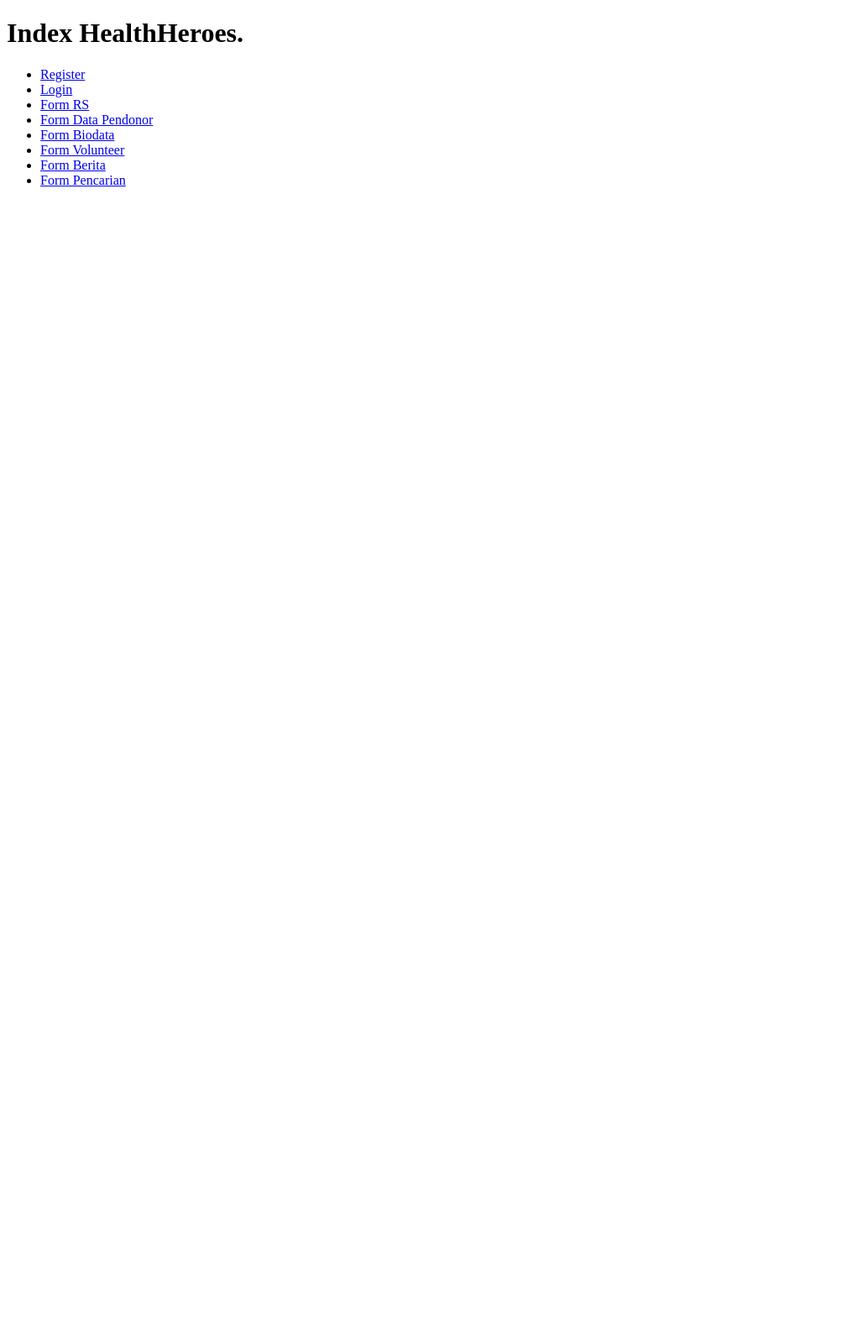
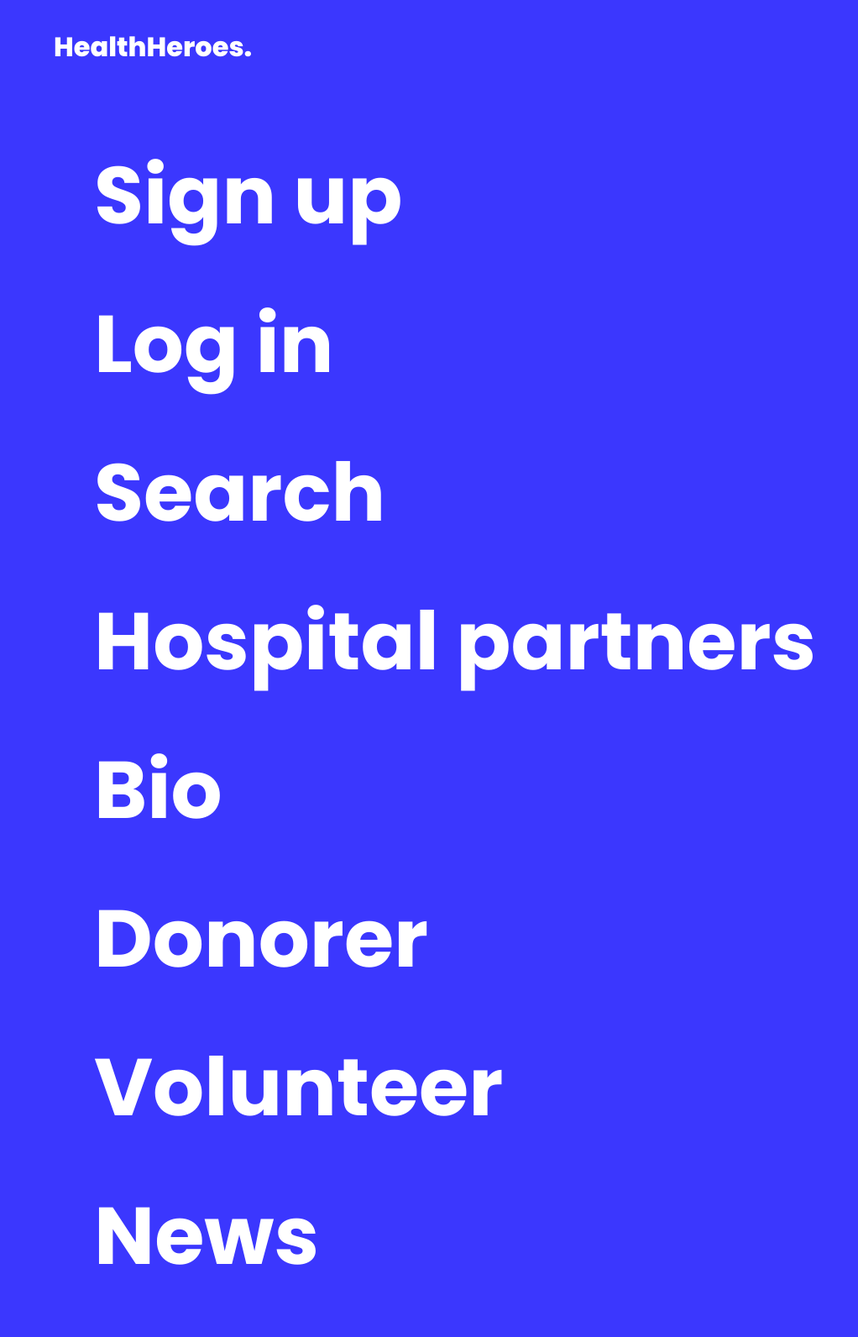
Before and after one commit to iniryan/HealthHeroes, a PHP site: page / in a window 1280 px wide. Shown: the whole page at 84% size, without its empty margins (0-1022 px from the left). Before the commit the page ends 222 px from the top, so only its background shows below. Run offline with PHP 8.4, Linux system fonts and the light colour scheme.

Commit message:
update index

```diff
--- a/assets/css/ryan.css
+++ b/assets/css/ryan.css
@@ -223,13 +223,72 @@ label {
 }
 
 .search {
-   padding: 24px;
+    padding: 24px;
 }
 
 .btn-search {
     margin-top: 32px;
     margin-bottom: 32px;
 }
+
+.menu-layer {
+    position: relative;
+    background: #3B37FE;
+    height: auto;
+}
+
+.logo-head {
+    margin-left: 64px;
+    padding-top: 32px;
+}
+
+.logo-head a {
+    font-weight: 800;
+    font-size: 32px;
+    text-decoration: none;
+    color: #FFFFFF;
+}
+
+.logo-head a:hover {
+    color: #252525;
+    transform: scale(2);
+}
+
+.head-container {
+    padding: 48px;
+}
+
+.head-wrapper {
+    display: flex;
+    justify-content: space-between;
+    align-items: center;
+}
+
+.menu-links {
+    display: flex;
+    justify-content: space-between;
+    align-items: center;
+    position: relative;
+}
+
+.menu-links li {
+    list-style: none;
+    margin-left: 64px;
+    margin-top: 32px;
+}
+
+.menu-links li a {
+    text-decoration: none;
+    color: #FFFFFF;
+    font-size: 96px;
+    font-weight: 700;
+}
+
+.menu-links li a:hover {
+    color: #252525;
+    transform: scale(2);
+}
+/* ================================================================================== */
 
 @media screen and (max-width: 1024px) {
     .box {
--- a/index.html
+++ b/index.html
@@ -5,34 +5,47 @@
     <meta http-equiv="X-UA-Compatible" content="IE=edge">
     <meta name="viewport" content="width=device-width, initial-scale=1.0">
     <title>HealthHeroes.</title>
+    <link rel="stylesheet" href="assets/css/ryan.css">
 </head>
 <body>
-    <h1>Index HealthHeroes.</h1>
+    <div class="menu-layer">
+        <div class="logo-head">
+            <a href="page/login.html">HealthHeroes.</a>
+        </div>
+        <div class="head-container">
+            <div class="head-wrapper">
+                <div class="menu-links">
+                    <nav>
                         <ul>
                             <li>
-            <a href="page/register.html">Register</a>
+                                <a href="./page/register.html">Sign up</a>
                             </li>
                             <li>
-            <a href="page/login.html">Login</a>
+                                <a href="./page/login.html">Log in</a>
                             </li>
                             <li>
-            <a href="page/formRS.html">Form RS</a>
+                                <a href="./page/formPencarian.html">Search</a>
                             </li>
                             <li>
-            <a href="page/FormDataPendonor.html">Form Data Pendonor</a>
+                                <a href="./page/formRS.html">Hospital partners</a>
                             </li>
                             <li>
-            <a href="page/FormBiodata.html">Form Biodata</a>
+                                <a href="./page/FormBiodata.html">Bio</a>
                             </li>
                             <li>
-            <a href="page/formVolunteer.html">Form Volunteer</a>
+                                <a href="./page/FormDataPendonor.html">Donorer</a>
                             </li>
                             <li>
-            <a href="page/formBerita.html">Form Berita</a>
+                                <a href="./page/formVolunteer.html">Volunteer</a>
                             </li>
                             <li>
-            <a href="page/formPencarian.html">Form Pencarian</a>
+                                <a href="./page/formBerita.html">News</a>
                             </li>
                         </ul>
+                    </nav>
+                </div>
+            </div>
+        </div>
+    </div>
 </body>
 </html>
```
Lines whose indentation alone changed are shown as unchanged.
